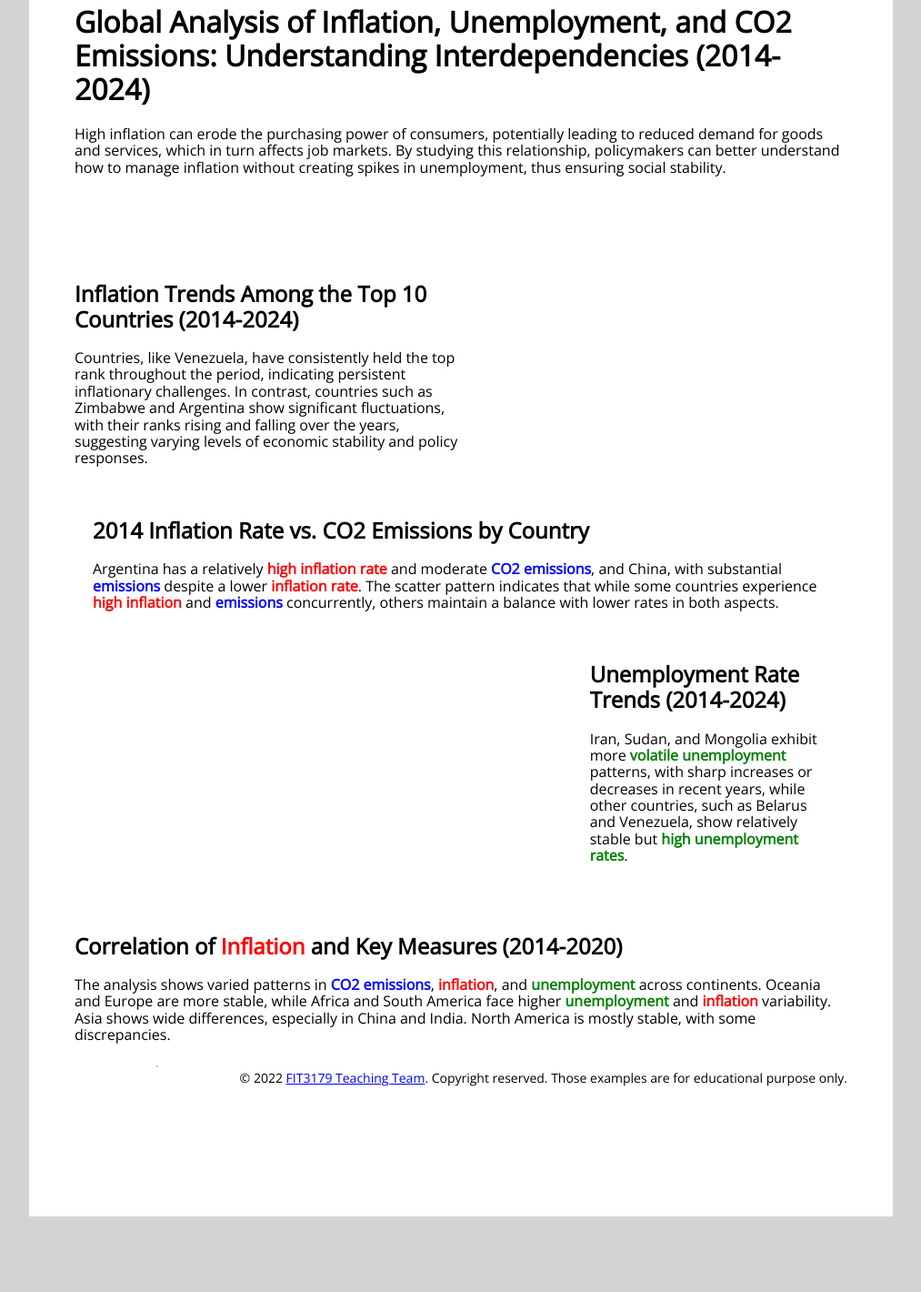
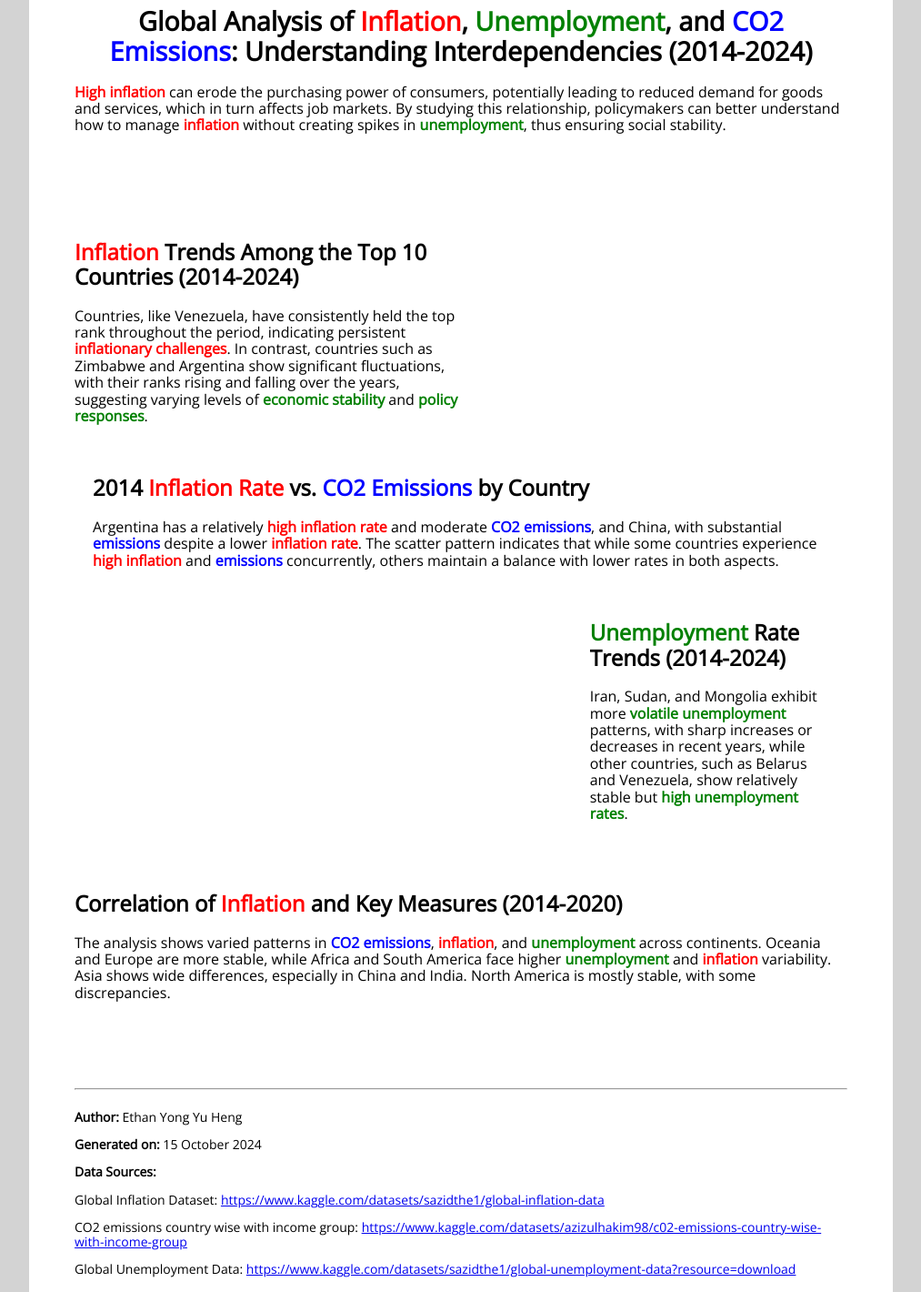
Before and after one commit to ethanyonggg/FIT3179, a plain HTML site: page asgn2/index.html in a window 1280 px wide. Shown: the part 29-1449 px from the top of the page at 91% size, without its empty margins (133-1146 px from the left). Before the commit the page ends 1366 px from the top, so only its background shows below. Drawn offline with nearby package versions, Linux system fonts and the light colour scheme; a script that the page names is missing.

Commit message:
Update index.html

```diff
--- a/asgn2/index.html
+++ b/asgn2/index.html
@@ -21,7 +21,6 @@
   <!-- CSS file -->
   <link rel="stylesheet" type="text/css" href="styles.css" media="all">
 
-
 </head>
 
 <body>
@@ -31,8 +30,12 @@
     <!-- pure grid group -->
     <div class="pure-g">
       <div class="pure-u-1-1">
-        <h1>Global Analysis of Inflation, Unemployment, and CO2 Emissions: Understanding Interdependencies (2014-2024)</h1>
-        <p>High inflation can erode the purchasing power of consumers, potentially leading to reduced demand for goods and services, which in turn affects job markets. By studying this relationship, policymakers can better understand how to manage inflation without creating spikes in unemployment, thus ensuring social stability.</p>
+        <h1 style="text-align:center; font-size:1.8em;">Global Analysis of <span style="color:red;">Inflation</span>, <span style="color:green;">Unemployment</span>, and <span style="color:blue;">CO2 Emissions</span>: Understanding Interdependencies (2014-2024)</h1>
+        <p><strong style="color:red;">High inflation</strong> can erode the purchasing power
+           of consumers, potentially leading to reduced demand for goods and services, which in turn affects
+            job markets. By studying this relationship, policymakers
+            can better understand how to manage <strong style="color:red;">inflation</strong> without creating spikes in
+            <strong style="color:green;">unemployment</strong>, thus ensuring social stability.</p>
       </div>
     </div>
     <!-- end pure grid group -->
@@ -47,13 +50,12 @@
 
     <!-- pure grid group -->
     <div class="pure-g">
-
       <div class="pure-u-1-2">
-        <h2>Inflation Trends Among the Top 10 Countries (2014-2024)</h2>
+        <h2><span style="color:red;">Inflation</span> Trends Among the Top 10 Countries (2014-2024)</h2>
         <p>Countries, like Venezuela, have consistently held the top rank throughout the period,
-          indicating persistent inflationary challenges. In contrast, countries such as Zimbabwe and
+          indicating persistent <strong style="color:red;">inflationary challenges</strong>. In contrast, countries such as Zimbabwe and
           Argentina show significant fluctuations, with their ranks rising and falling over the years,
-           suggesting varying levels of economic stability and policy responses. </p>
+           suggesting varying levels of <strong style="color:green;">economic stability</strong> and <strong style="color:green;">policy responses</strong>.</p>
       </div>
 
       <div class="pure-u-1-3">
@@ -65,14 +67,12 @@
 
     <!-- pure grid group -->
     <div class="description description-right">
-      <h2>2014 Inflation Rate vs. CO2 Emissions by Country</h2>
+      <h2>2014 <span style="color:red;">Inflation Rate</span> vs. <span style="color:blue;">CO2 Emissions</span> by Country</h2>
       <p>Argentina has a relatively <strong style="color:red;">high inflation rate</strong> and moderate <strong style="color:blue;">CO2 emissions</strong>, and China,
         with substantial <strong style="color:blue;">emissions</strong> despite a lower <strong style="color:red;">inflation rate</strong>. The scatter pattern indicates that
         while some countries experience <strong style="color:red;">high inflation</strong> and <strong style="color:blue;">emissions</strong> concurrently, others maintain a balance with
         lower rates in both aspects.</p>
-
     </div>
-
 
     <!-- pure grid group -->
     <div class="pure-g">
@@ -88,7 +88,7 @@
       </div>
       <div class="pure-u-1-3">
         <div class="description description-right">
-          <h2>Unemployment Rate Trends (2014-2024)</h2>
+          <h2><span style="color:green;">Unemployment</span> Rate Trends (2014-2024)</h2>
           <p>Iran, Sudan, and Mongolia exhibit more <strong style="color:green;">volatile unemployment</strong> patterns,
             with sharp increases or decreases in recent years, while other countries,
             such as Belarus and Venezuela, show relatively stable but <strong style="color:green;">high unemployment rates</strong>.
@@ -96,7 +96,6 @@
         </div>
       </div>
     </div>
-
 
     <!-- pure grid group -->
     <div class="pure-g">
@@ -107,7 +106,7 @@
           across continents. Oceania and Europe are more stable, while Africa and South America face higher
           <strong style="color:green;">unemployment</strong> and <strong style="color:red;">inflation</strong> variability.
           Asia shows wide differences, especially in China and India. North America is mostly stable, with some discrepancies.</p>
-
+      </div>
     </div>
     <!-- end pure grid group -->
 
@@ -123,13 +122,23 @@
 
     <div class="pure-g">
         <div class="pure-u-1-1 small-font">
-            <p>&copy; 2022 <a href="https://fit3179.github.io/Vega-Lite/" target="_blank">FIT3179 Teaching Team</a>. Copyright reserved. Those examples are for educational purpose only.
+          <p><strong>Author:</strong> Ethan Yong Yu Heng</p>
+
+          <p><strong>Generated on:</strong> 15 October 2024</p>
+
+          <p><strong>Data Sources:</strong></p>
+
+          <p>Global Inflation Dataset: <a href="https://www.kaggle.com/datasets/sazidthe1/global-inflation-data">https://www.kaggle.com/datasets/sazidthe1/global-inflation-data</a></p>
+
+          <p>CO2 emissions country wise with income group: <a href="https://www.kaggle.com/datasets/azizulhakim98/c02-emissions-country-wise-with-income-group">https://www.kaggle.com/datasets/azizulhakim98/c02-emissions-country-wise-with-income-group</a></p>
+
+          <p>Global Unemployment Data: <a href="https://www.kaggle.com/datasets/sazidthe1/global-unemployment-data?resource=download">https://www.kaggle.com/datasets/sazidthe1/global-unemployment-data?resource=download</a></p>
         </div>
     </div>
     </div>
     <!-- end pure grid group -->
 
-
+  </div>
 
   <script type="text/javascript">
     var specVis1 = "test.json";
@@ -156,6 +165,7 @@
       // Access the Vega view instance (https://vega.github.io/vega/docs/api/view/) as result.view
     }).catch(console.error);
   </script>
+
 </body>
 
 </html>
```
